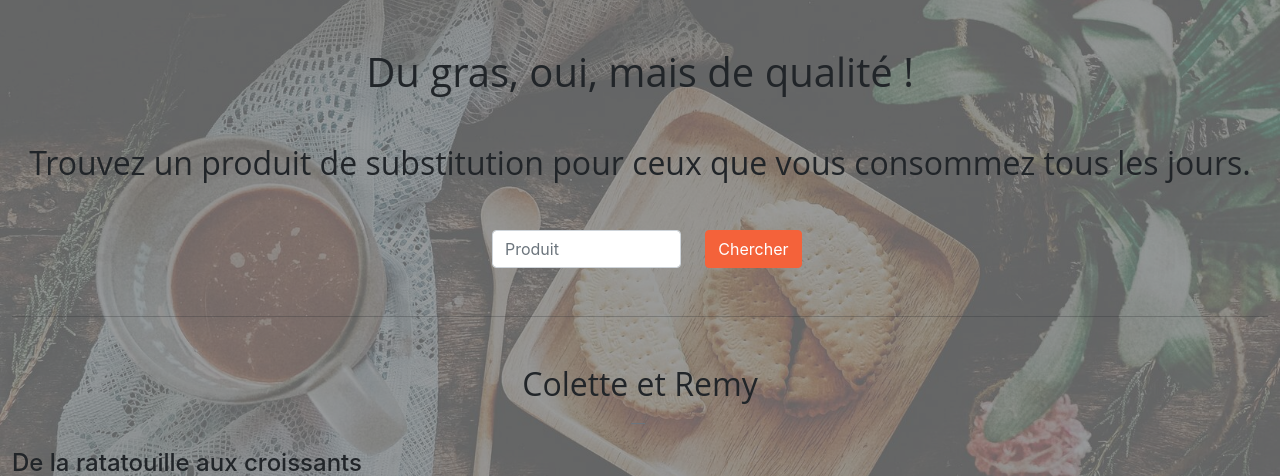
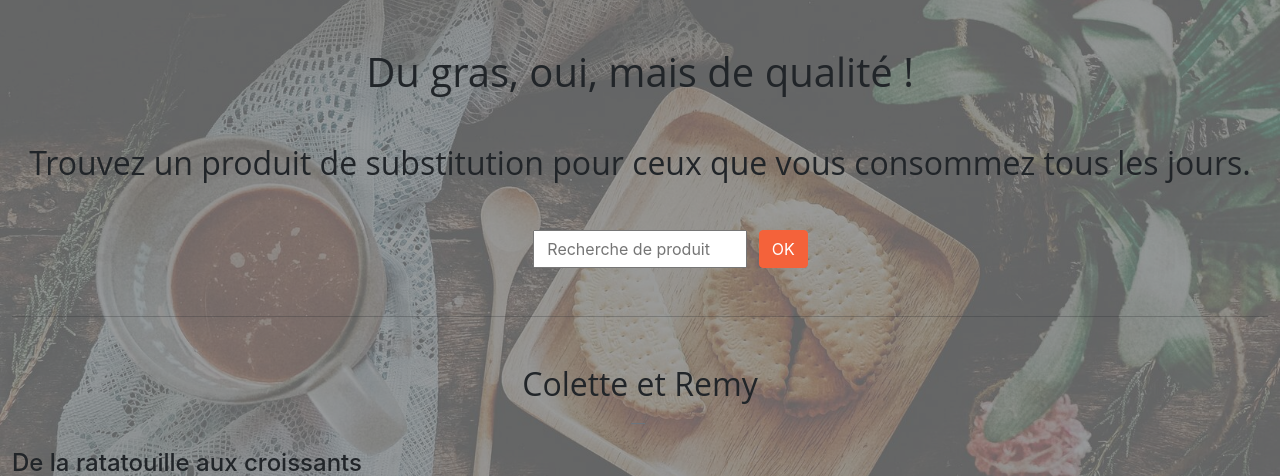
Before and after one commit to Digoin/p11, a Django app: page / in a window 1280 px wide. Shown: the part 56-532 px from the top of the page. Run offline with Django 3.2, Linux system fonts and the light colour scheme; some libraries are stand-ins or nearby versions.

Commit message:
search bar

```diff
--- a/pur_beurre/main_site/templates/main_site/welcome_page.html
+++ b/pur_beurre/main_site/templates/main_site/welcome_page.html
@@ -7,14 +7,14 @@
 <div>
     <h1 class="row justify-content-center mt-5">Du gras, oui, mais de qualité !</h1>
     <h2 class="row justify-content-center mt-5">Trouvez un produit de substitution pour ceux que vous consommez tous les jours.</h2>
-    <form class="row justify-content-center mt-5">
-        <div class="col-2">
-            <input class="form-control" placeholder="Produit">
-        </div>
-        <div class="col-1">
-            <input class="btn btn-primary" type="submit" value="Chercher">
-        </div>
-    </form>
+        <form class = "row justify-content-center mt-5" action = "/research/" method = "get">
+            {% csrf_token %}
+            <div class="col-1"></div>
+            <input class="col-2" id="product_searched" type="text" name="product_searched" placeholder="Recherche de produit">
+            <div class="col-1">
+                <input class="btn btn-primary"  type="submit" value="OK">
+            </div>
+        </form>
 </div>
 <hr class="my-5">
 <h2 class="row justify-content-center">Colette et Remy</h2>
--- a/pur_beurre/main_site/urls.py
+++ b/pur_beurre/main_site/urls.py
@@ -7,5 +7,5 @@ urlpatterns = [
     path('', views.home, name='home'),
     path('aliment/<product_id>', views.product_description, name='product'),
     path('notice', views.legal_notice, name='notice'),
-    path('research', views.product_research, name='research'),
+    path('research/', views.product_research, name='research'),
 ]
--- a/pur_beurre/main_site/views.py
+++ b/pur_beurre/main_site/views.py
@@ -1,12 +1,15 @@
 import string
-
+from django.http.response import HttpResponse, HttpResponseRedirect
 from django.shortcuts import render
 from main_site.models import Product
 from django.contrib.postgres.search import SearchQuery, SearchRank, SearchVector
 
+from .forms import ProductResearch
+
 # Create your views here.
 
 def home(request):
+
     return render(request, 'main_site/welcome_page.html')
 
 def legal_notice(request):
@@ -46,10 +49,11 @@
 
     return render(request, 'main_site/product_description_page.html', context)
 
-def product_research(request, research):
+def product_research(request):
     no_repetition_result = []
     vectors = SearchVector('name', weight='A') + SearchVector('category__name', weight='B')
-    query = SearchQuery(f'{research}')
+    query = SearchQuery(f'{request.GET.get("product_searched")}')
+    print(request.GET.get("product_searched"))
 
     research_result = Product.objects.annotate(rank=SearchRank(vectors, query)).order_by('-rank')
 
@@ -57,4 +61,6 @@
         if product not in no_repetition_result:
             no_repetition_result.append(product)
 
-    return render(request, 'main_site/product_research.html', no_repetition_result)
+    context = {"results": no_repetition_result}
+    print(context)
+    return render(request, 'main_site/product_research.html', context)
```
